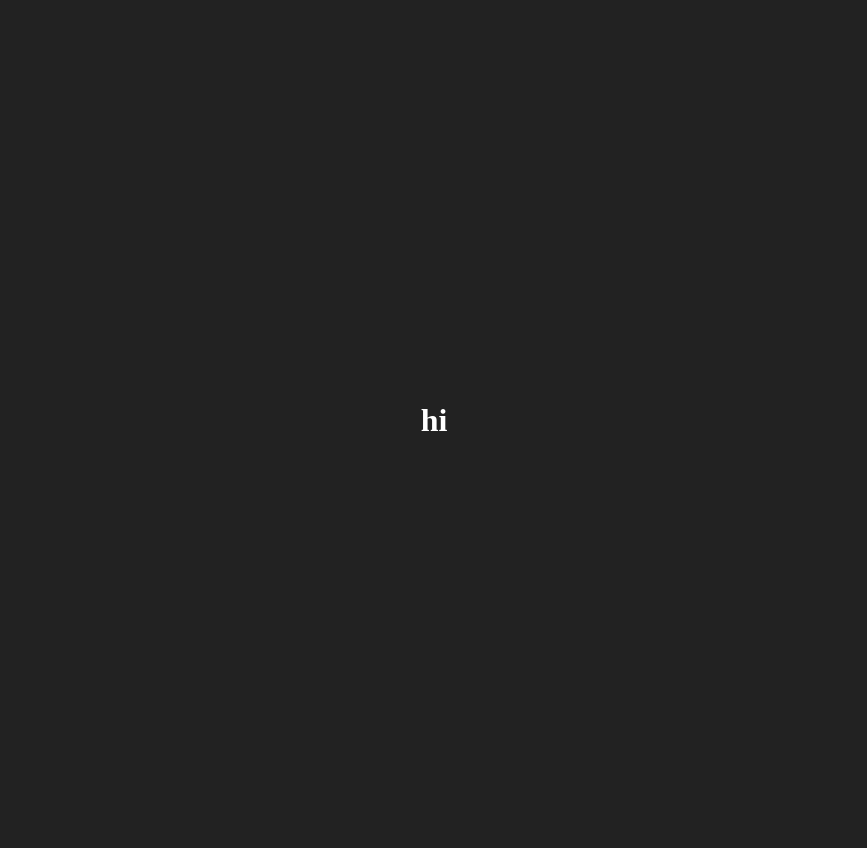
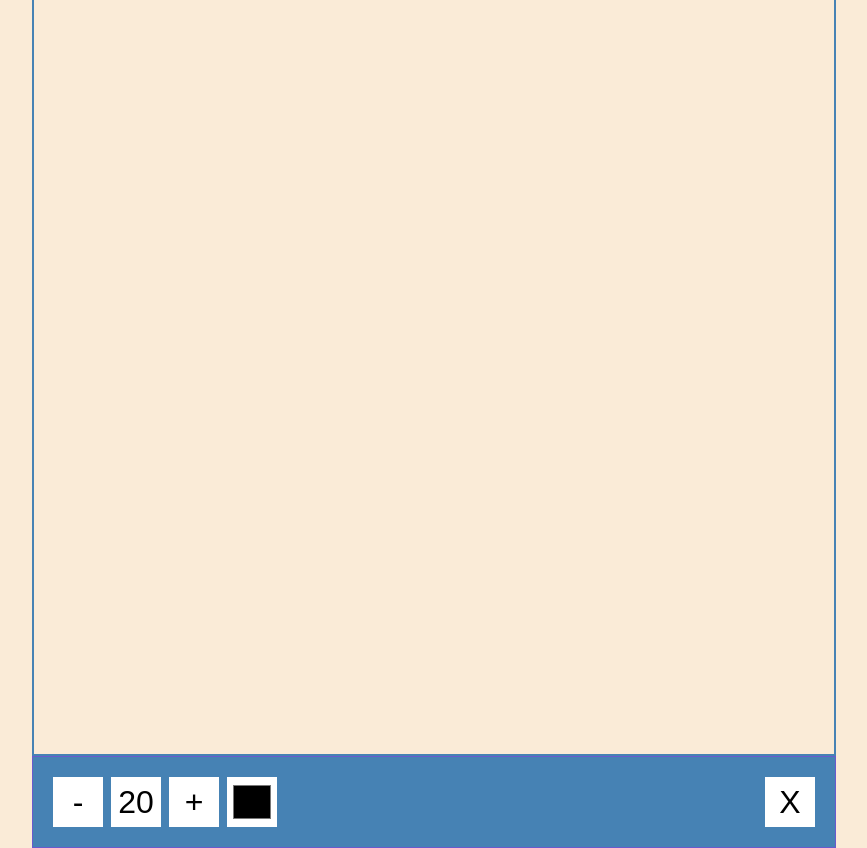
Before and after one commit to eNjeyka/Drawing-App, a plain HTML site: page index.html in a window 1280 px wide. Shown: the whole page, without its empty margins (206-1073 px from the left). Drawn offline with Linux system fonts and the light colour scheme.

Commit message:
added css and html

```diff
--- a/index.html
+++ b/index.html
@@ -9,6 +9,14 @@
         <title>Drawing App</title>
     </head>
     <body>
-        <h1>hi</h1>
+        <canvas id="canvas" width="800" height="800"></canvas>
+
+        <div class="toolbox">
+            <button id="decrease">-</button>
+            <span id="size">20</span>
+            <button id="increase">+</button>
+            <input type="color" id="color">
+            <button id="clear">X</button>
+        </div>
     </body>
 </html>
--- a/styles.css
+++ b/styles.css
@@ -1,11 +1,46 @@
 body {
-    background-color: rgb(34, 34, 34);
-    color: white;
+    background-color: antiquewhite;
+    font-family: Arial;
     display: flex;
+    flex-direction: column;
     align-items: center;
     justify-content: center;
     height: 100vh;
-    overflow: hidden;
+    /* overflow: hidden; */
     margin: 0;
-    padding: 20px;
 }
+
+canvas {
+    border: 2px solid steelblue;
+}
+
+.toolbox {
+    background-color: steelblue;
+    border: 1px solid slateblue;
+    width: 770px;
+    display: flex;
+    padding: 1rem;
+}
+
+#size {
+    height: 42px;
+    width: 42px;
+}
+
+.toolbox > * {
+    background-color: white;
+    border: none;
+    display: inline-flex;
+    align-items: center;
+    justify-content: center;
+    font-size: 2rem;
+    height: 50px;
+    width: 50px;
+    margin: 0.25rem;
+    padding: 0.25rem;
+    cursor: pointer;
+}
+
+.toolbox > *:last-child {
+    margin-left: auto;
+}
```
